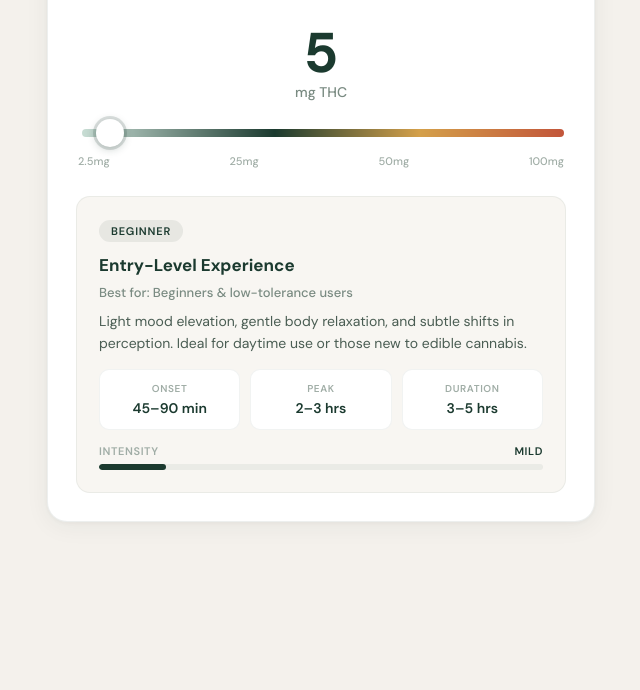
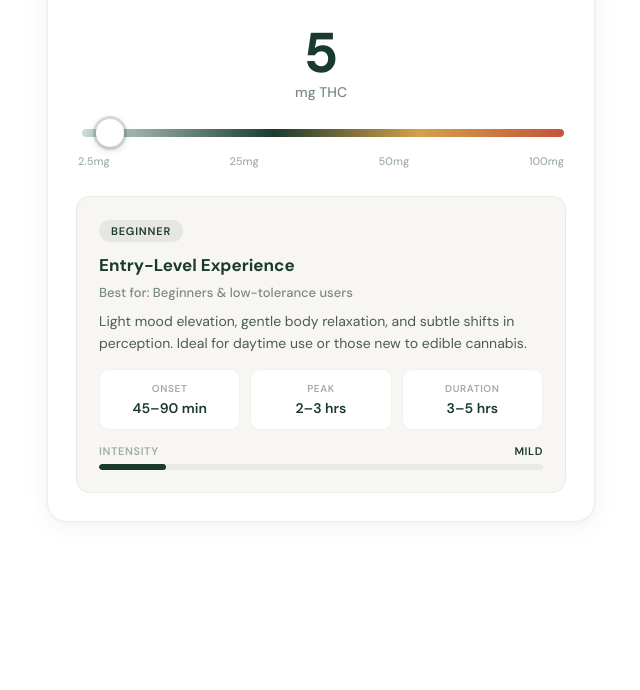
Before and after one commit to lorien-mood/edible-dosing-slider, a plain HTML site: page index.html in a window 1280 px wide. Shown: the part 110-800 px from the top of the page, without its empty margins (319-959 px from the left). Drawn offline with nearby package versions, Linux system fonts and the light colour scheme.

Commit message:
Update index.html

```diff
--- a/index.html
+++ b/index.html
@@ -10,7 +10,7 @@
       margin: 0;
       padding: 0;
       font-family: 'DM Sans', -apple-system, BlinkMacSystemFont, 'Segoe UI', sans-serif;
-      background: #F4F1EC;
+      background: #FFFFFF;
       overflow-x: hidden;
       -webkit-font-smoothing: antialiased;
     }
```
